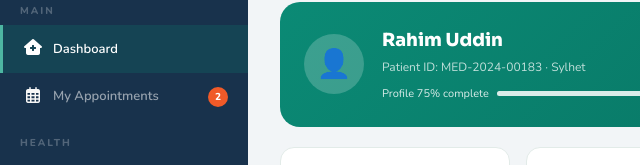
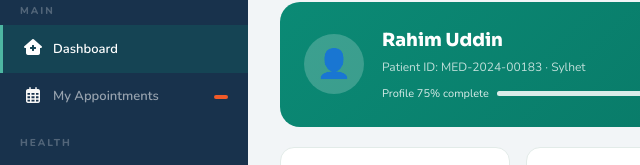
Before and after one commit to Marjia275/MedConnect, a website: page med_connect/frontend/pages/dashboard.html in a window 1280 px wide. Shown: the part 178-343 px from the top of the page, 0-640 px from the left. Drawn offline with nearby package versions, Linux system fonts and the light colour scheme.

Commit message:
update dashboard file

```diff
--- a/med_connect/frontend/pages/dashboard.html
+++ b/med_connect/frontend/pages/dashboard.html
@@ -58,7 +58,7 @@
               ></i
             ></span>
             My Appointments
-            <span class="sidebar-badge">2</span>
+            <span class="sidebar-badge"></span>
           </a>
 
           <div class="sidebar-section-label">Health</div>
```
